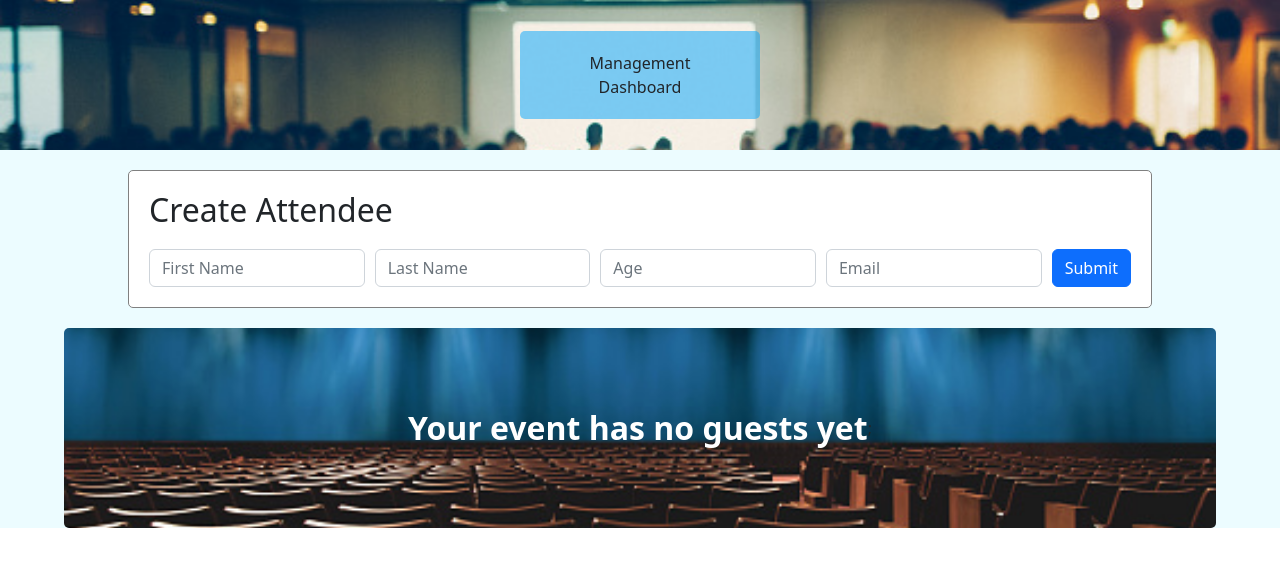
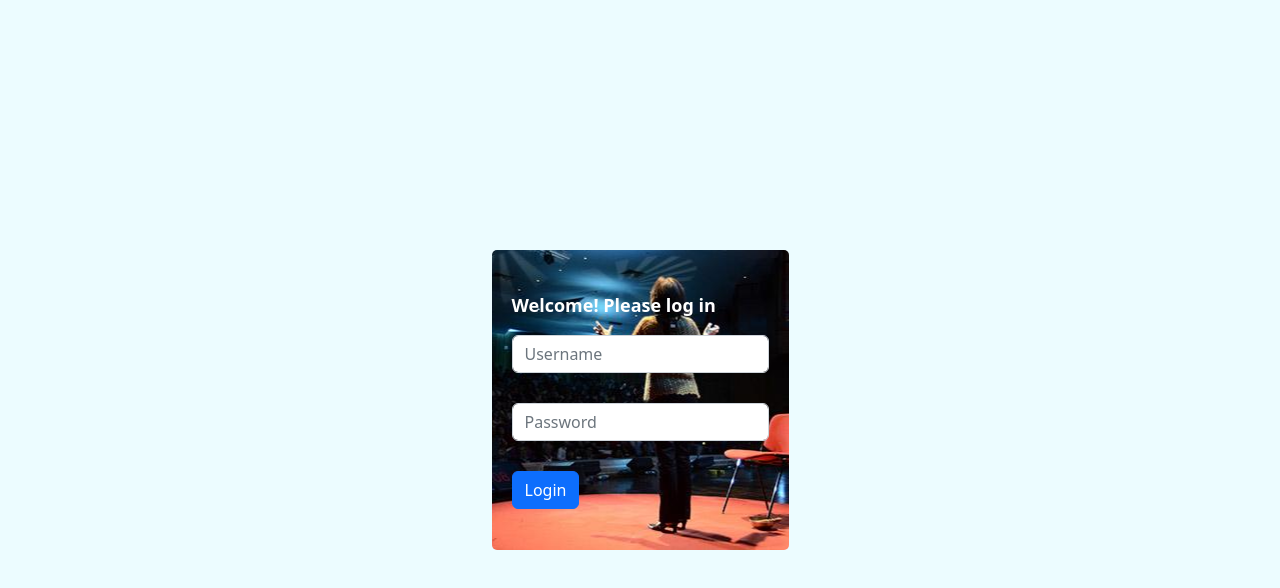
Before and after one commit to Volosatas/CAFE01-task, a React (Create React App) app in the folder client/: page / in a window 1280 px wide. Shown: the top 588 px of the page. Built offline with nearby package versions, Linux system fonts and the light colour scheme; no server answers.

Commit message:
feat: login screen component and minimal styling added

```diff
--- a/client/src/App.js
+++ b/client/src/App.js
@@ -1,12 +1,13 @@
 import "./styles/App.scss";
 import "./styles/styles.js";
-
-import { Dashboard } from "./components/Dashboard";
+// import { Dashboard } from "./components/Dashboard";
+import { LoginScreen } from "./components/LoginScreen";
 
 function App() {
   return (
     <div className="app">
-      <Dashboard />
+      <LoginScreen />
+      {/* <Dashboard /> */}
     </div>
   );
 }
--- /dev/null
+++ b/client/src/components/LoginScreen.jsx
@@ -0,0 +1,26 @@
+import Form from "react-bootstrap/Form";
+import Button from "react-bootstrap/Button";
+import "../styles/LoginScreen.scss";
+
+export function LoginScreen() {
+  return (
+    <div className="loginContainer">
+    <div className="loginScreen">
+      <p className="loginScreen__title">Welcome! Please log in</p>
+      <form className="loginScreen__form">
+        <Form.Control
+          className="loginScreen__form--input"
+          type="text"
+          placeholder="Username"
+        />
+        <Form.Control
+          className="loginScreen__form--input"
+          type="password"
+          placeholder="Password"
+        />
+        <Button variant="primary">Login</Button>
+      </form>
+    </div>
+    </div>
+  );
+}
--- /dev/null
+++ b/client/src/styles/LoginScreen.scss
@@ -0,0 +1,31 @@
+.loginContainer {
+  width: 100%;
+  height: 100vh;
+  display: flex;
+  align-items: center;
+}
+
+.loginScreen {
+  margin: 0 auto;
+  padding: 50px 20px;
+  max-width: 50%;
+  height: 300px;
+  display: flex;
+  flex-direction: column;
+  justify-content: center;
+  background: url(../images/login.jpg);
+  background-position: center;
+  background-size: cover;
+  background-repeat: no-repeat;
+  border-radius: 5px;
+
+  &__title {
+    color: white;
+    font-weight: 600;
+    font-size: large;
+  }
+
+  &__form--input {
+    margin-bottom: 30px;
+  }
+}
```
Also changed, not shown: client/src/components/Login.jsx (deleted), client/src/images/login.jpg (added).
